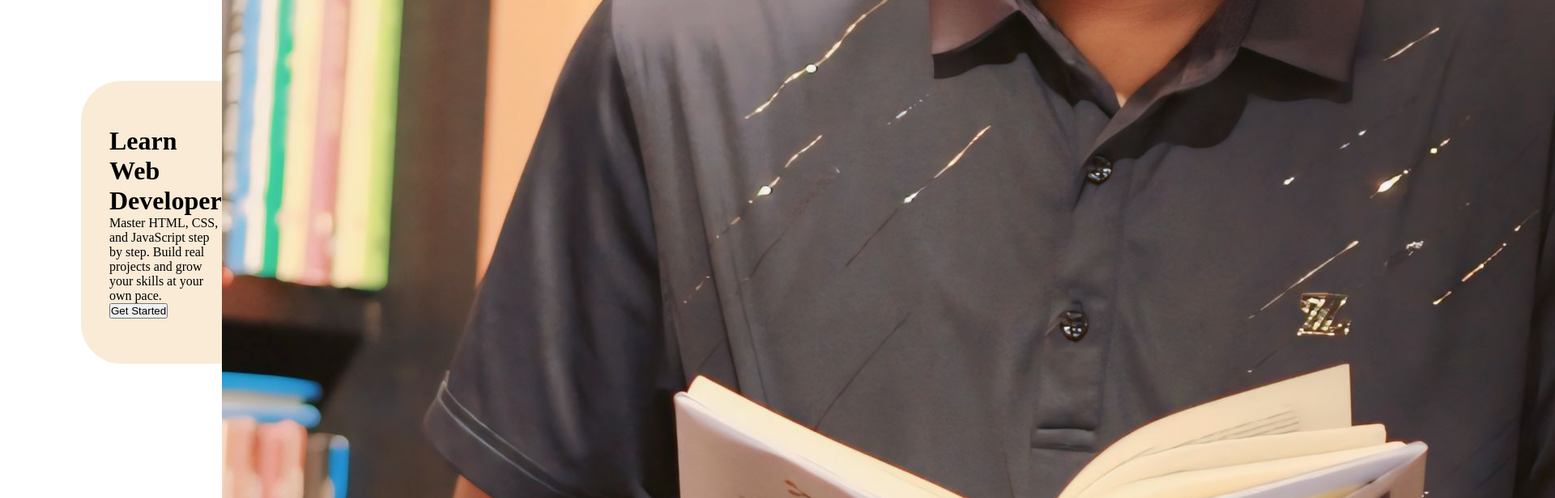
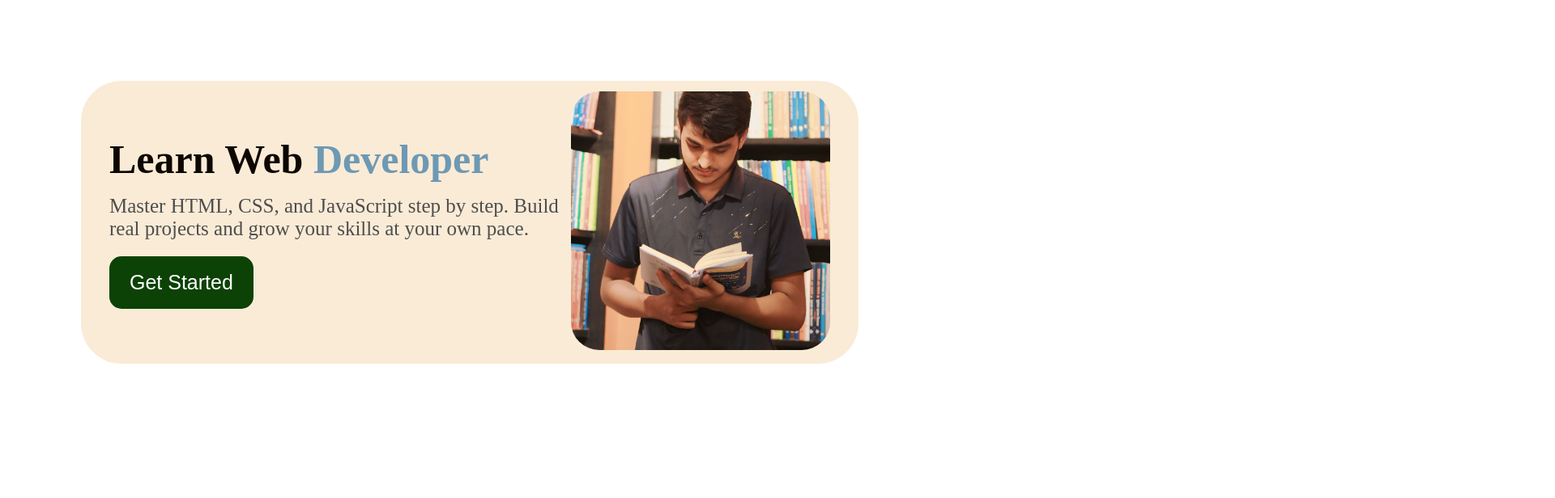
Before and after one commit to aminulislam424842/Module-4, a plain HTML site: page simple-hero-section/index.html in a window 1280 px wide. Shown: the top 616 px of the page at 81% size, 1920 px wide, since content can reach past the window. Drawn offline with Linux system fonts and the light colour scheme.

Commit message:
Style hero content and button

```diff
--- a/simple-hero-section/style.css
+++ b/simple-hero-section/style.css
@@ -14,3 +14,40 @@
   margin: 100px;
   padding: 0px 35px;
 }
+.header{
+ color: rgb(12, 7, 0);
+ font-size: 50px;
+ font-weight: bold;
+ margin-bottom: 15px;
+
+}
+
+.header span{
+  color: rgb(110, 153, 179);
+}
+.paragraph{
+  color: rgb(78, 78, 76);
+  font-size: 25px;
+  font-weight: 400;
+}
+.btn{
+  background-color: rgb(12, 66, 5);
+  border: none;
+  border-radius: 15px;
+  padding: 18px 25px;
+  margin-top: 20px;
+  color: white;
+  cursor: pointer;
+  font-size: 25px;
+  transition: background-color .3s ease;
+}
+.btn:hover{
+  background-color: blue;
+}
+
+.image img{
+  height: 320px;
+  width: 320px;
+  object-fit: cover;
+  border-radius: 35px;
+}
```
